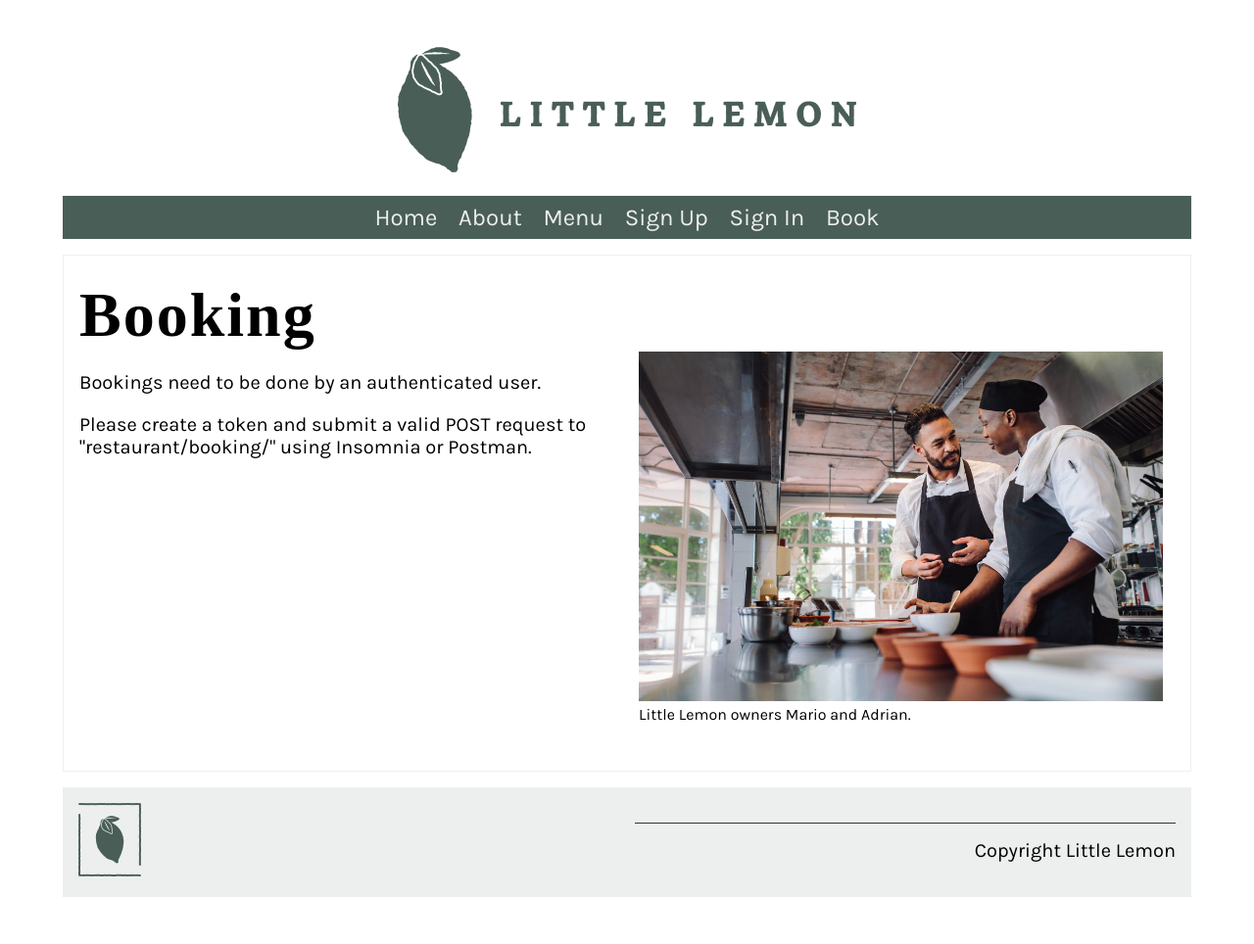
After one commit to Astral-Weeks/CapstoneProject, a Django app: page /booknow in a window 1280 px wide. The commit adds this page. Shown: the whole page at 98% size. Run offline with Django 5.2, Linux system fonts and the light colour scheme; some web fonts are replaced.

Commit message:
third update

```diff
--- /dev/null
+++ b/restaurant/templates/booking.html
@@ -0,0 +1,50 @@
+{% extends 'base.html' %} {% load static %} {% block content %}
+<section>
+  <article>
+    <h1>Booking</h1>
+    <!--Begin row-->
+    <div class="row">
+      <!--Begin col-->
+      <div class="column">
+        <p>
+          Bookings need to be done by an authenticated user.
+        </p>
+        <p>
+          Please create a token and submit a valid POST request to "restaurant/booking/" using Insomnia or Postman.
+        </p>
+
+        <p>
+
+        </p>
+
+        <p>
+
+        </p>
+
+        <p>
+
+        </p>
+
+        <p>
+        </p>
+      </div>
+      <!--End col-->
+
+      <!--Begin col-->
+      <div class="column">
+        <figure class="figure">
+          <img
+            src="{% static 'img/mario-and-adrian.jpg' %}"
+            alt="Mario and Adrian"
+          />
+          <figcaption class="figure-caption">
+            Little Lemon owners Mario and Adrian.
+          </figcaption>
+        </figure>
+      </div>
+      <!--End col-->
+    </div>
+    <!--End row-->
+  </article>
+</section>
+{% endblock %}
--- a/restaurant/templates/partials/_header.html
+++ b/restaurant/templates/partials/_header.html
@@ -10,6 +10,6 @@
     <!-- Use of viewsets, not APIViews, so direct endpoints listed, not url names -->
     <li><a href="users">Sign Up</a></li>
     <li><a href="auth/token/login/">Sign In</a></li>
-    <li><a href="{% url 'book' %}">Book</a></li>
+    <li><a href="{% url 'bookingpage' %}">Book</a></li>
   </ul>
 </nav>
--- a/restaurant/test_for_project.py
+++ b/restaurant/test_for_project.py
@@ -1,7 +1,11 @@
 from django.test import TestCase
 from restaurant.models import Menu, Booking
 from django.contrib.auth.models import User
-from rest_framework.test import APIClient, APIRequestFactory, force_authenticate
+from rest_framework.test import force_authenticate
+
+
+# TESTS ARE IN BOTH THE TESTS FOLDER AND BACKED UP HERE
+
 
 # ///////////////////////////////////////////////////////////////
 # Tests on the User API
--- a/restaurant/urls.py
+++ b/restaurant/urls.py
@@ -9,4 +9,5 @@ urlpatterns = [
     path('about', views.about, name='about'),
     path('menu/', views.MenuItemsView.as_view(), name='menu'),
     path('menu/<int:pk>', views.SingleMenuItemView.as_view()),
+    path('booknow', views.bookingpage, name='bookingpage')
 ]
--- a/restaurant/views.py
+++ b/restaurant/views.py
@@ -13,6 +13,9 @@ def index(request):
 
 def about(request):
     return render(request, 'about.html', {})
+
+def bookingpage(request):
+    return render(request, 'booking.html', {})
 
 
 class UsersView(viewsets.ModelViewSet):
@@ -43,7 +46,14 @@ class MenuItemsView(generics.ListCreateAPIView):
 class SingleMenuItemView(generics.RetrieveUpdateAPIView, generics.DestroyAPIView):
     queryset = Menu.objects.all()
     serializer_class = MenuSerializer
-    permission_classes = []
+
+    def get_permissions(self):
+        if self.request.method == 'GET':
+            permission_classes = []
+        elif self.request.method != 'GET':
+            permission_classes = [IsManager]
+
+        return [permission() for permission in permission_classes]
 
 
 class BookingView(generics.ListCreateAPIView):
```
Also changed, not shown: restaurant/tests/test_models.py (+24 -19 lines).
